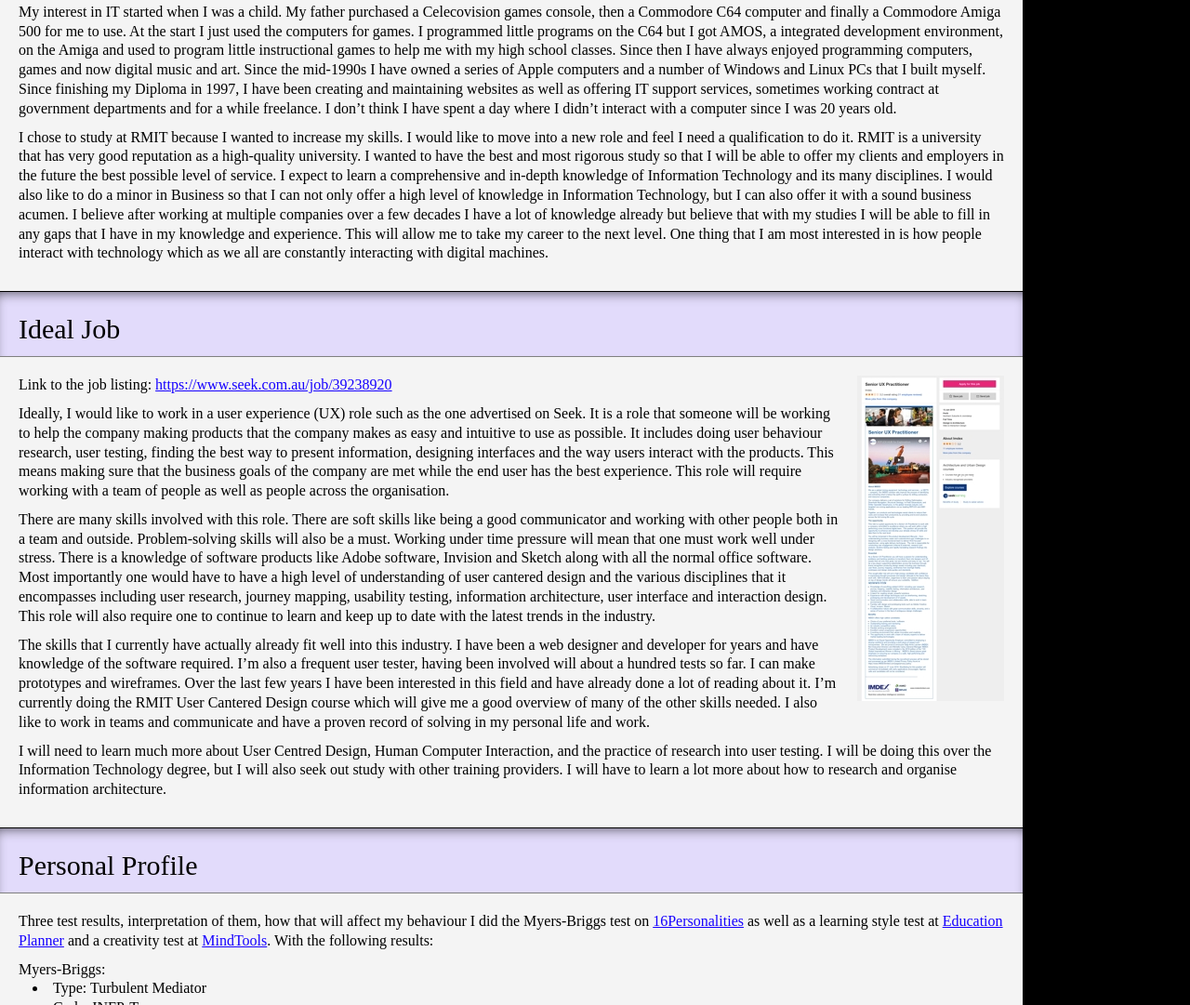
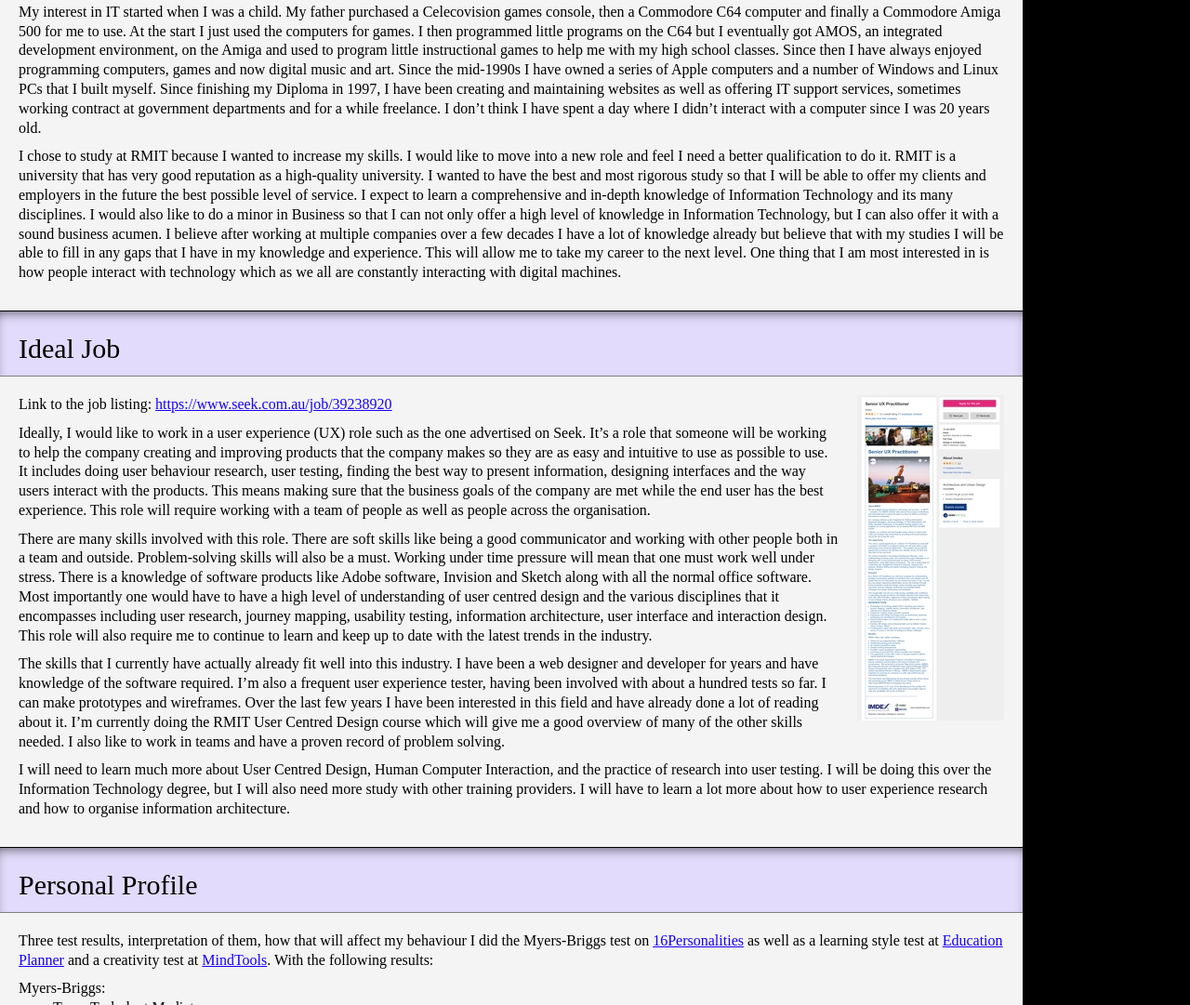
Before and after one commit to horsewell-rmit/horsewell-rmit.github.io, a plain HTML site: page index.html in a window 1280 px wide. Shown: the part 607-1688 px from the top of the page at 93% size. Drawn offline with Linux system fonts and the light colour scheme.

Commit message:
proof reading

```diff
--- a/index.html
+++ b/index.html
@@ -20,7 +20,7 @@
 
 <p>I&rsquo;m an Australian born in Perth where I am currently living now. After graduating high school, I studied Instructional Multimedia at TAFE that I obtained a Diploma in 1997. I also obtained a Cambridge CELTA certificate from Edith Cowan University certifying that I have been trained to deliver English language training to Adults. Up until five years ago I lived in Thailand, for about 10 years, and travelled around many Asian countries including China, Hong Kong, Myanmar, Laos, Singapore, Malaysia and Cambodia. While living in Thailand I sometimes worked as an English teacher. I was able to learn how to speak and write in Thai language which I still use on a daily basis now. I am currently learning Indonesian. I spent a lot of time riding around on a scooter in Thailand without a major accident, a few near misses and a few minor dings. I obtained my motorcycle license in Australia a few years ago and purchased a Honda Shadow 600VTC cruiser, which is a pleasure to ride during the summer.</p>
 
-<p>My main hobby at the moment is learning to play the piano and produce music. I have two keyboards a Necktor Impact GX49 MIDI controller and a KORG microKey 2 MIDI controller. I like MIDI controllers because their sound is only limited by the software that I have and can be easily changed. I also like that I able to record and manipulate music very easily. I am able to plug both of them into my laptop or iPad Pro and user a number of programs to learn and record music. I have the KORG as I can put it into a backpack, and it is easy to travel with. I consider myself advanced beginner I know my way around a keyboard but not yet really skilful with playing. When I play the piano It really makes me feel a sense of accomplishment when I can successfully play a song and calm as I am playing.</p>
+<p>My main hobby at the moment is learning to play the piano and produce music. I have two keyboards a Necktor Impact GX49 MIDI controller and a KORG microKey 2 MIDI controller. I like MIDI controllers because their sound is only limited by the software that I have and can be easily changed. I also like that I am able to record and manipulate music very easily. I am able to plug both of them into my laptop or iPad Pro and user a number of programs to learn and record music. I have the KORG as I can put it into my backpack, and it&rsquo;s easy to travel with. I consider myself advanced beginner I know my way around a keyboard but not yet really skilful at playing. When I play the piano it really makes me feel a sense of accomplishment when I can successfully play a song and calm as I am playing.</p>
 
 <p>A fun fact about me is that I had a relative on the Titanic that survived: Albert Edward James Horswill.</p>
 
@@ -30,11 +30,10 @@
       <header><h1>Interest in IT</h1></header>
       <div class="content-container">
 
-<p>My interest in IT started when I was a child. My father purchased a Celecovision games console, then a Commodore C64 computer and finally a Commodore Amiga 500 for me to use. At the start I just used the computers for games. I programmed little programs on the C64 but I got AMOS, a integrated development environment, on the Amiga and used to program little instructional games to help me with my high school classes. Since then I have always enjoyed programming computers, games and now digital music and art. Since the mid-1990s I have owned a series of Apple computers and a number of Windows and Linux PCs that I built myself. Since finishing my Diploma in 1997, I have been creating and maintaining websites as well as offering IT support services, sometimes working contract at government departments and for a while freelance. I don&rsquo;t think I have spent a day where I didn&rsquo;t interact with a computer since I was 20 years old.</p>
+<p>My interest in IT started when I was a child. My father purchased a Celecovision games console, then a Commodore C64 computer and finally a Commodore Amiga 500 for me to use. At the start I just used the computers for games. I then programmed little programs on the C64 but I eventually got AMOS, an integrated development environment, on the Amiga and used to program little instructional games to help me with my high school classes. Since then I have always enjoyed programming computers, games and now digital music and art. Since the mid-1990s I have owned a series of Apple computers and a number of Windows and Linux PCs that I built myself. Since finishing my Diploma in 1997, I have been creating and maintaining websites as well as offering IT support services, sometimes working contract at government departments and for a while freelance. I don&rsquo;t think I have spent a day where I didn&rsquo;t interact with a computer since I was 20 years old.</p>
 
-<p>I chose to study at RMIT because I wanted to increase my skills. I would like to move into a new role and feel I need a qualification to do it. RMIT is a university that has very good reputation as a high-quality university. I wanted to have the best and most rigorous study so that I will be able to offer my clients and employers in the future the best possible level of service.
-I expect to learn a comprehensive and in-depth knowledge of Information Technology and its many disciplines. I would also like to do a minor in Business so that I can not only offer a high level of knowledge in Information Technology, but I can also offer it with a sound business acumen. I believe after working at multiple companies over a few decades I have a lot of knowledge already but believe that with my studies I will be able to fill in any gaps that I have in my knowledge and experience. This will allow me to take my career to the next level. One thing that I am most interested in is how people interact with technology which as we all are constantly interacting with digital machines.
-</p>
+<p>I chose to study at RMIT because I wanted to increase my skills. I would like to move into a new role and feel I need a better qualification to do it. RMIT is a university that has very good reputation as a high-quality university. I wanted to have the best and most rigorous study so that I will be able to offer my clients and employers in the future the best possible level of service.
+I expect to learn a comprehensive and in-depth knowledge of Information Technology and its many disciplines. I would also like to do a minor in Business so that I can not only offer a high level of knowledge in Information Technology, but I can also offer it with a sound business acumen. I believe after working at multiple companies over a few decades I have a lot of knowledge already but believe that with my studies I will be able to fill in any gaps that I have in my knowledge and experience. This will allow me to take my career to the next level. One thing that I am most interested in is how people interact with technology which as we all are constantly interacting with digital machines.</p>
 
       </div>
     </article>
@@ -47,13 +46,13 @@ I expect to learn a comprehensive and in-depth knowledge of Information Technolo
 
 <p>Link to the job listing: <a href="https://www.seek.com.au/job/39238920" target="_blank">https://www.seek.com.au/job/39238920</a></p>
 
-<p>Ideally, I would like to work in a user experience (UX) role such as the one advertised on Seek. It is a role that someone will be working to help the company making products that the company makes as easy and intuitive to use as possible. It includes doing user behaviour research, user testing, finding the best way to present information, designing interfaces and the way users interact with the products. This means making sure that the business goals of the company are met while the end user has the best experience. This role will require working with a team of people as well as people across the organisation.</p>
+<p>Ideally, I would like to work in a user experience (UX) role such as the one advertised on Seek. It&rsquo;s a role that someone will be working to help the company creating and improving products that the company makes so they are as easy and intuitive to use as possible to use. It includes doing user behaviour research, user testing, finding the best way to present information, designing interfaces and the way users interact with the products. This means making sure that the business goals of the company are met while the end user has the best experience. This role will require working with a team of people as well as people across the organisation.</p>
 
-<p>There are many skills involved with this role. There are soft skills like being a good communicator and working with other people both in a team and outside. Problem-solving skills will also be a must. Working under time pressure will mean that one must work well under stress. There is a knowledge of software products like Adobe software, Invision and Sketch along with all the normal office software. Most importantly one would have to have a high level of understanding of user cantered design and the various disciplines that it encompasses including user research, journey mapping, usability testing, information architecture, user interface and interaction design. This role will also require one to continue to learn and keep up to date with the latest trends in the industry.</p>
+<p>There are many skills involved with this role. There are soft skills like being a good communicator and working with other people both in a team and outside. Problem-solving skills will also be a must. Working under time pressure will mean that one must work well under stress. There is a knowledge of software products like Adobe software, Invision and Sketch along with all the normal office software. Most importantly one would have to have a high level of understanding of user centred design and the various disciplines that it encompasses including user research, journey mapping, usability testing, information architecture, user interface and interaction design. This role will also require me to continue to learn and keep up to date with the latest trends in the industry.</p>
 
-<p>The skills that I currently have actually already fit well into this industry. I have been a web designer and developer for years and have knowledge of the software required. I&rsquo;m also a frequent user tester, having been involved will about a hundred tests so far. I can make prototypes and wireframes. Over the last few years I have been interested in this field and have already done a lot of reading about it. I&rsquo;m currently doing the RMIT User Cantered Design course which will give me a good overview of many of the other skills needed. I also like to work in teams and communicate and have a proven record of solving in my personal life and work.</p>
+<p>The skills that I currently have actually already fit well into this industry. I have been a web designer and developer for years and have knowledge of the software required. I&rsquo;m also a frequent user experience tester, having been involved with about a hundred tests so far. I can make prototypes and wireframes. Over the last few years I have been interested in this field and have already done a lot of reading about it. I&rsquo;m currently doing the RMIT User Centred Design course which will give me a good overview of many of the other skills needed. I also like to work in teams and have a proven record of problem solving.</p>
 
-<p>I will need to learn much more about User Centred Design, Human Computer Interaction, and the practice of research into user testing. I will be doing this over the Information Technology degree, but I will also seek out study with other training providers. I will have to learn a lot more about how to research and organise information architecture.</p>
+<p>I will need to learn much more about User Centred Design, Human Computer Interaction, and the practice of research into user testing. I will be doing this over the Information Technology degree, but I will also need more study with other training providers. I will have to learn a lot more about how to user experience research and how to organise information architecture.</p>
       </div>
     </article>
     <article id="personalprofile">
```
